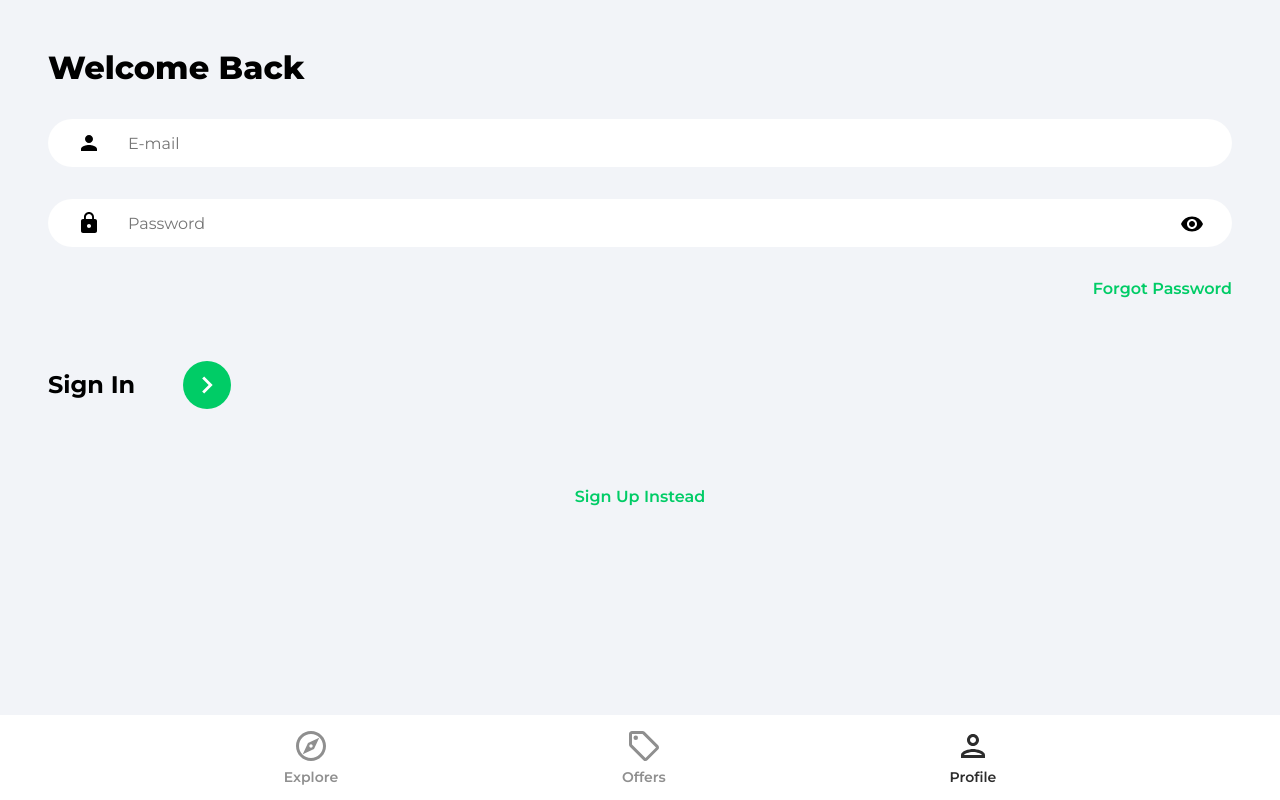
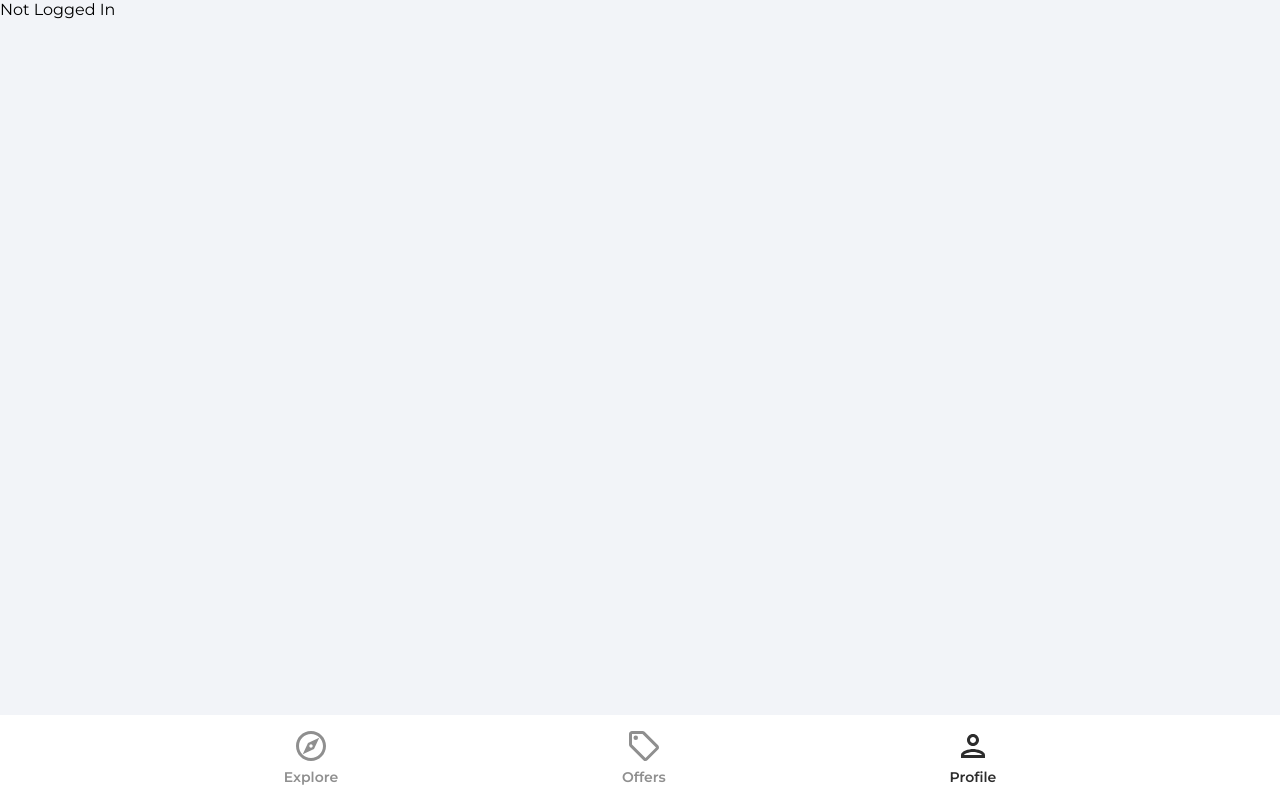
Before and after one commit to t-kalden/House-Marketplace-App, a React (Create React App) app: page /profile in a window 1280 px wide. Built offline with nearby package versions, Linux system fonts and the light colour scheme.

Commit message:
implementing sign in logic to authenticate and sign in user

```diff
--- a/src/App.jsx
+++ b/src/App.jsx
@@ -16,7 +16,7 @@
         <Routes>
             <Route path='/' element={ <Explore/> }/>
             <Route path='/offers' element={ <Offers/> }/>
-            <Route path='/profile' element={ <SignIn/> }/>
+            <Route path='/profile' element={ <Profile/> }/>
             <Route path='/sign-in' element={ <SignIn/> }/>
             <Route path='/sign-up' element={ <SignUp/> }/>
             <Route path='/forgot-password' element={ <ForgotPassword/> }/>
--- a/src/pages/Profile.jsx
+++ b/src/pages/Profile.jsx
@@ -1,7 +1,15 @@
+import { useEffect, useState } from "react"
+import { getAuth } from "firebase/auth"
+
 function Profile() {
-    return (
-      <div>Profile</div>
-    )
-  }
+  const [ user, setUser ] = useState(null)
+  const auth = getAuth()
+
+  useEffect(() => {
+    setUser(auth.currentUser)
+  }, [])
+
+  return user ? <h1>{ user.displayName }</h1> : ' Not Logged In'
+}
 
   export default Profile
--- a/src/pages/SignIn.jsx
+++ b/src/pages/SignIn.jsx
@@ -1,6 +1,7 @@
 import { useState } from "react"
 import { Link, useNavigate } from "react-router-dom"
 import { ReactComponent as ArrowRightIcon } from '../assets/svg/keyboardArrowRightIcon.svg'
+import { getAuth, signInWithEmailAndPassword } from "firebase/auth"
 import visibilityIcon from '../assets/svg/visibilityIcon.svg'
 
 function SignIn() {
@@ -19,8 +20,20 @@
       ...prevState,
       [e.target.id] : e.target.value,
     }))
+  }
 
+  const onSubmit = async (e) => {
     e.preventDefault()
+
+    try {
+      const auth = getAuth()
+      const userCredential = await signInWithEmailAndPassword(auth, email, password)
+      if(userCredential.user) {
+        navigate('/')
+      }
+    } catch (error) {
+      console.log(error);
+    }
   }
 
   return(
@@ -31,7 +44,7 @@
         <p className="pageHeader">Welcome Back</p>
       </header>
 
-      <form>
+      <form onSubmit={ onSubmit }>
         <input type="text" name="email" id="email"
             className="emailInput"
             placeholder="E-mail" value={email}
--- a/src/pages/SignUp.jsx
+++ b/src/pages/SignUp.jsx
@@ -34,7 +34,7 @@
       const user = userCredential.user
 
       updateProfile(auth.currentUser, {
-        display : name
+        displayName : name
       })
 
       const formDataCopy = {...formData}
```
